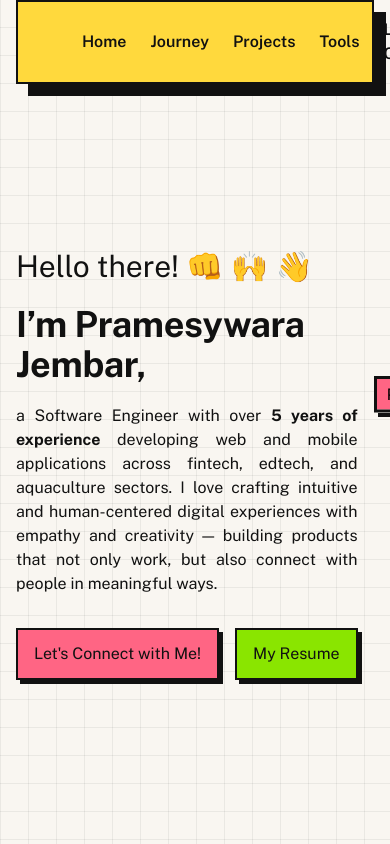
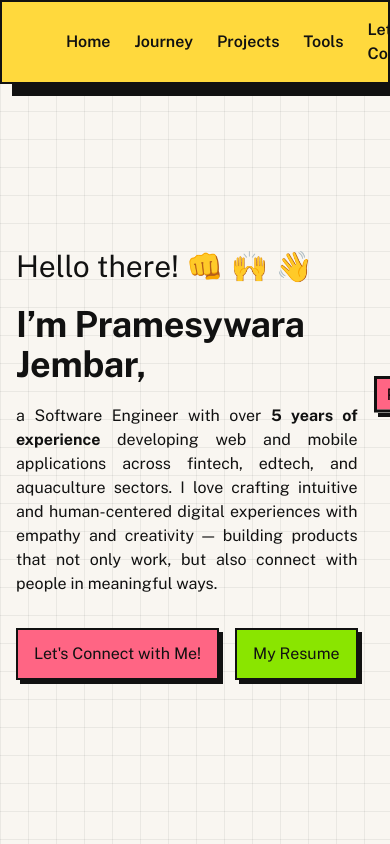
Before and after one commit to pramesywaraj/craftedbyprames-site, a Next.js app: page / in a window 390 px wide. Shown: the top 844 px of the page. Built offline with nearby package versions, Linux system fonts and the light colour scheme.

Commit message:
feat: adjust style for better responsiveness

```diff
--- a/src/app/globals.css
+++ b/src/app/globals.css
@@ -12,6 +12,7 @@
     --overlay: oklch(0% 0 0 / 0.8);
     --shadow: 12px 12px 0px 0px var(--border);
     --shadow-button: 4px 4px 0px 0px var(--border);
+    --shadow-mobile: 8px 8px 0px 0px var(--border);
 
     --brand-1: oklch(0.5973 0.2237 279.77);
     --brand-2: oklch(0.7095 0.1881 11.01);
@@ -26,6 +27,8 @@
     --breakpoint-xl: 1440px;
 
     --container-max: 1120px;
+    --container-mobile: calc(100vw - 8px);
+    --container-tablet: calc(100vw - 16px);
 }
 
 @theme inline {
@@ -53,6 +56,7 @@
 
     --radius-base: 10px;
     --shadow-shadow: var(--shadow);
+    --shadow-mobile: var(--shadow-mobile);
     --shadow-shadow-button: var(--shadow-button);
 
     --font-base: var(--font-public-sans);
@@ -71,11 +75,23 @@
     padding-block: 0;
 }
 
+@utility navbar-container {
+    width: 100%;
+    margin-inline: auto;
+    max-width: var(--container-mobile);
+
+    padding-inline: 8px;
+}
+
 @media (width >= 744px) {
     .container-app {
         padding-inline: 16px;
         padding-top: 32px;
         padding-bottom: 0;
+    }
+
+    .navbar-container {
+        max-width: var(--container-tablet);
     }
 }
 
@@ -84,6 +100,10 @@
         padding-inline: 0;
         padding-top: 36px;
         padding-bottom: 0;
+    }
+
+    .navbar-container {
+        max-width: var(--container-max);
     }
 }
 
--- a/src/app/layout.tsx
+++ b/src/app/layout.tsx
@@ -19,9 +19,7 @@ export default function RootLayout({
 }>) {
     return (
         <html lang="en">
-            <body
-                className={`${publicSans.variable} antialiased mx-auto w-full container-app h-fit`}
-            >
+            <body className={`${publicSans.variable} antialiased mx-auto w-full h-fit`}>
                 {children}
             </body>
         </html>
--- a/src/app/page.tsx
+++ b/src/app/page.tsx
@@ -9,7 +9,7 @@ export default function Home() {
     return (
         <>
             <Navbar />
-            <main className="flex flex-col gap-8">
+            <main className="flex flex-col gap-8 container-app">
                 <HeroSection />
                 <ToolsSection />
                 <JourneySection />
```
